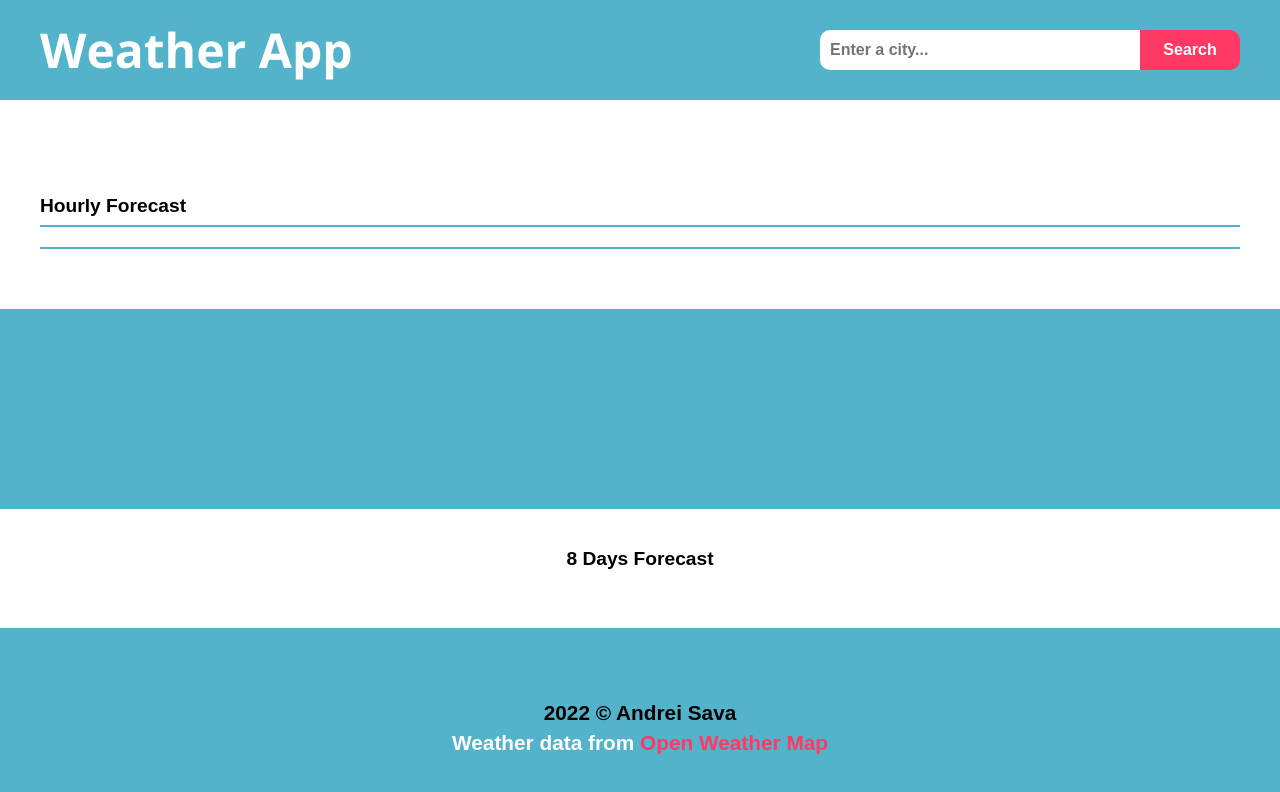
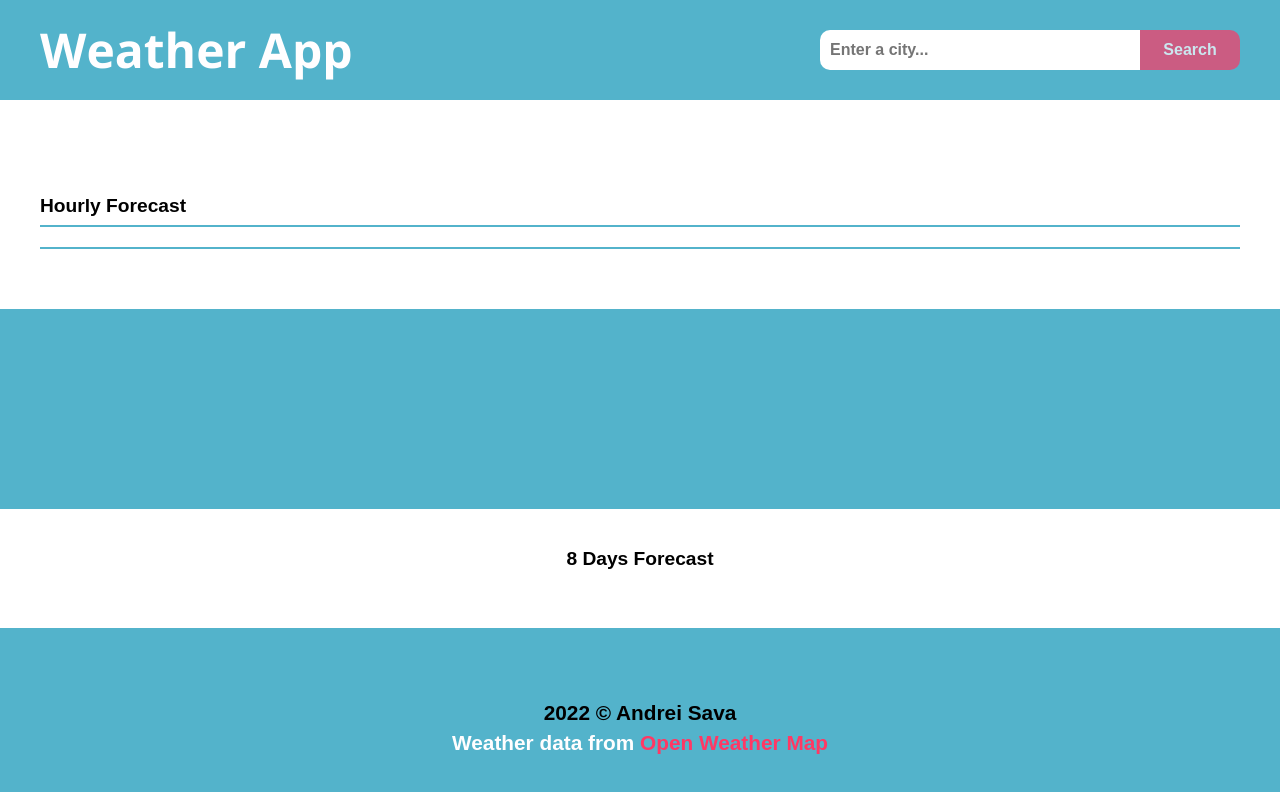
Before and after one commit to savawebdev/odin-weather-app, a website built with webpack: page dist/index.html in a window 1280 px wide. In both pictures the pointer is over the button "Search". Built offline with nearby package versions, Linux system fonts and the light colour scheme; no server answers.

Commit message:
Changed readme

```diff
--- a/src/css/header.css
+++ b/src/css/header.css
@@ -50,7 +50,12 @@
   cursor: pointer;
   font-size: 1rem;
   font-weight: bold;
+  transition: opacity 0.2s ease-in;
   width: 100px;
+}
+
+.masthead__btn:hover {
+  opacity: 0.7;
 }
 
 .masthead__form-control > input,
```
Also changed, not shown: README.md, dist/bundle.js.
